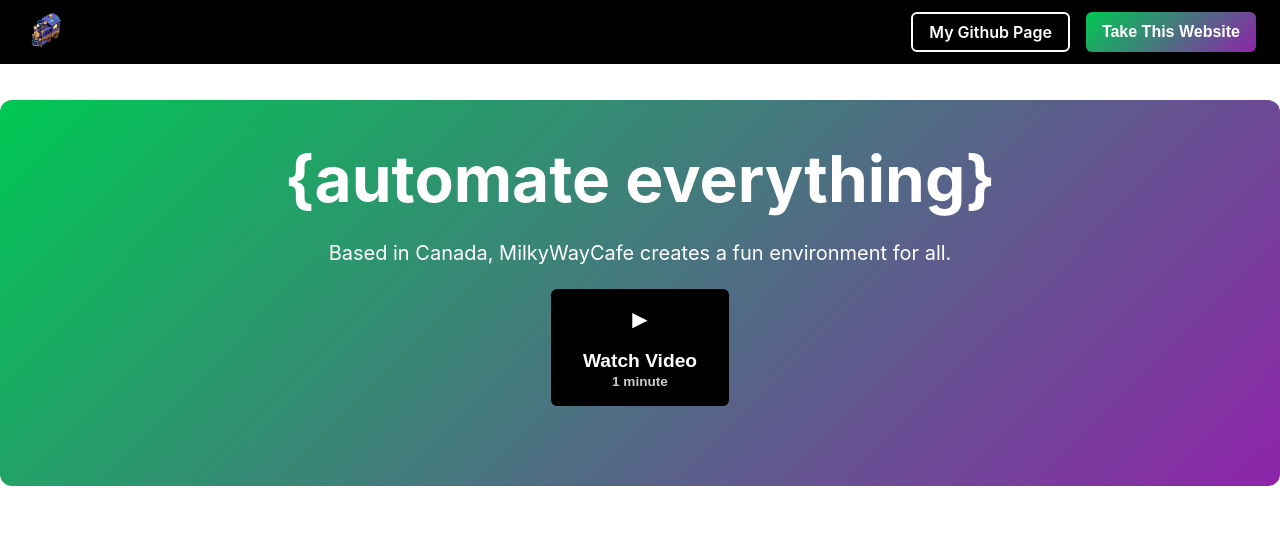
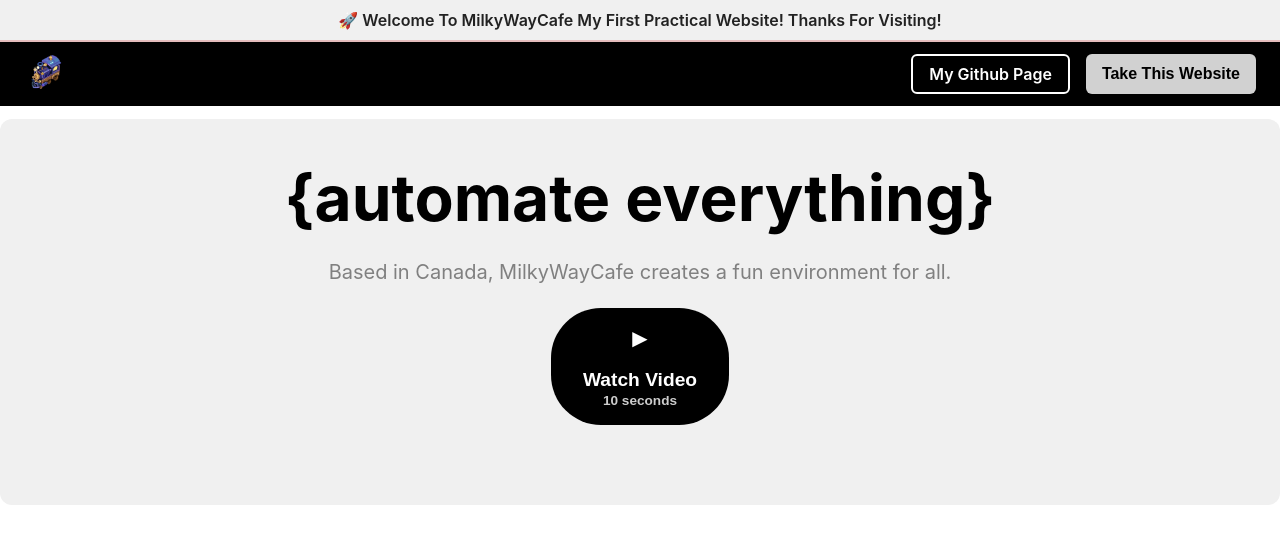
Before and after one commit to Milky-Way-Cookie/milkywaycafe, a React (Create React App) app: page / in a window 1280 px wide. Shown: the top 544 px of the page. Built offline with nearby package versions, Linux system fonts and the light colour scheme.

Commit message:
banner done

```diff
--- a/src/Views/TopFold.css
+++ b/src/Views/TopFold.css
@@ -59,23 +59,24 @@
     background-color: #222; /* subtle lighter black on hover */
 }
 
-/* Take This Website: gradient green to purple */
 .take-website {
-    background: linear-gradient(135deg, #00c853, #8e24aa);
-    color: white;
-    border: none;
+  background-color: #d1d1d1;
+  color: #000;
+  transition: all 0.2s ease;
 }
 
 .take-website:hover {
-    filter: brightness(1.1);
+  background-color: #bfbfbf;
+  transform: scale(1.05);
+  opacity: 0.9;
 }
 
 /* White separator line */
 .separator {
-    height: 4px;
+    height: 1px;
     background: white;
-    margin-top: 8px;
-    margin-bottom: 24px;
+    margin-top: 4px;
+    margin-bottom: 8px;
 }
 
 /* Main section */
@@ -88,20 +89,20 @@
 .main-title {
     font-size: 4rem;
     font-weight: 700;
-    color: white;
+    color: black;
     margin-bottom: 20px;
 }
 
 /* Subtitle below title */
 .main-subtitle {
     font-size: 1.25rem;
-    color: white;
+    color: grey;
     margin-bottom: 32px;
 }
 
 /* Gradient box full width */
 .gradient-box {
-  background: linear-gradient(135deg, #00c853, #8e24aa);
+  background-color: #f0f0f0;
   padding: 40px 0 80px 0; /* extra bottom padding for more height */
   border-radius: 12px;
   width: 100%;
@@ -131,7 +132,7 @@
   background-color: black;
   color: white;
   border: none;
-  border-radius: 6px;
+  border-radius: 50px;
   padding: 16px 32px;
   font-weight: 600;
   font-size: 1.2rem;
@@ -139,7 +140,7 @@
   align-items: center;
   gap: 12px;
   cursor: pointer;
-  transition: background-color 0.3s ease;
+  transition: transform 0.4s ease-in-out, opacity 0.3s ease-in-out;
   flex-direction: column;  /* stack content vertically */
   min-height: 80px;        /* taller height */
   justify-content: center;
@@ -147,7 +148,8 @@
 }
 
 .black-btn:hover {
-  background-color: #222;
+  transform: translateY(-5px);
+  opacity: 0.9;
 }
 
 .btn-text {
--- a/src/Views/TopFold.js
+++ b/src/Views/TopFold.js
@@ -2,14 +2,17 @@ import React, { useState } from 'react';
 import './TopFold.css';
 import milkyWayLogo from '../assets/images/logo512.png';
 import VideoModal from '../components/VideoModal';
+import Banner from '../components/Banner';
+
 
 const TopFold = () => {
   const [isVideoOpen, setVideoOpen] = useState(false);
 
   return (
     <div className="topfold-container">
-      {/* Top bar */}
-      <div className="top-bar">
+    <Banner />
+    <div className="top-bar">
+
         <img src={milkyWayLogo} alt="MilkyWayCafe Logo" className="logo" />
         <div className="top-bar-buttons">
           <a className="btn content-catalog" href="https://github.com/Milky-Way-Cookie" target="_blank" rel="noopener noreferrer">My Github Page</a>
@@ -17,10 +20,8 @@ const TopFold = () => {
         </div>
       </div>
 
-      {/* White line */}
       <div className="separator"></div>
 
-      {/* Main section */}
       <div className="main-section">
         <div className="gradient-box">
           <h1 className="main-title">{'{automate everything}'}</h1>
@@ -31,7 +32,7 @@ const TopFold = () => {
             <span className="play-icon">&#9658;</span>
             <div className="btn-text">
               <span className="btn-main-text">Watch Video</span>
-              <span className="btn-sub-text">1 minute</span>
+              <span className="btn-sub-text">10 seconds</span>
             </div>
           </button>
         </div>
--- /dev/null
+++ b/src/components/Banner.css
@@ -0,0 +1,21 @@
+.banner-container {
+  background-color: #f0f0f0; /* Match your highlight button color */
+  color: #222; /* Dark text for contrast */
+  padding: 10px 20px;
+  text-align: center;
+  font-weight: 600;
+  font-size: 16px;
+  border-bottom: 2px solid #e5bcbc; /* Slight border for polish */
+}
+
+
+@keyframes slide-in {
+  from {
+    transform: translateY(-100%);
+    opacity: 0;
+  }
+  to {
+    transform: translateY(0);
+    opacity: 1;
+  }
+}
--- /dev/null
+++ b/src/components/Banner.js
@@ -0,0 +1,12 @@
+import React from 'react';
+import './Banner.css';
+
+const Banner = () => {
+  return (
+    <div className="banner-container">
+      🚀 Welcome To MilkyWayCafe My First Practical Website! Thanks For Visiting!
+    </div>
+  );
+};
+
+export default Banner;
```
